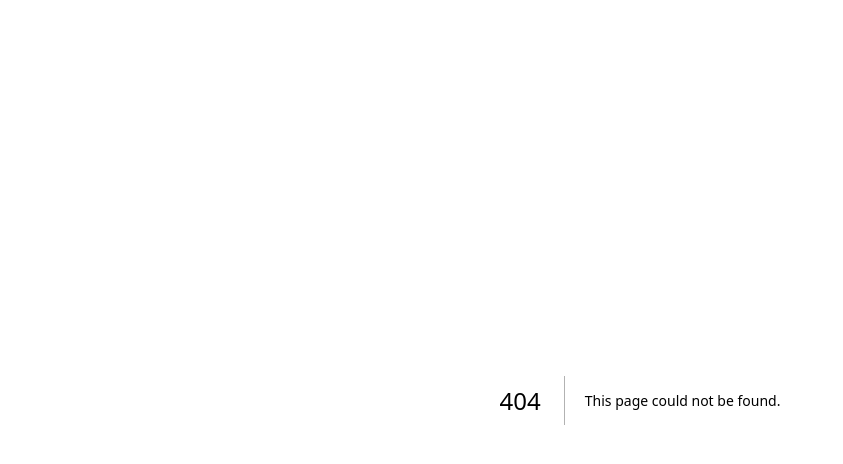
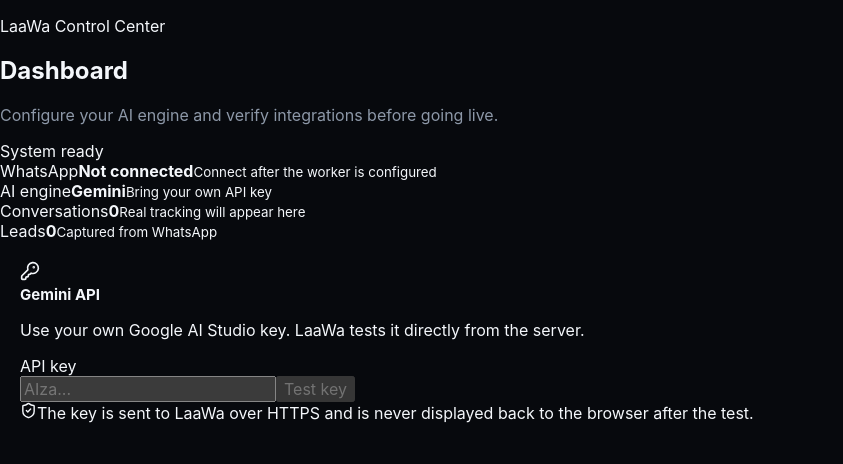
Before and after one commit to laavastudios/LaaWa, a Next.js app: page /dashboard in a window 1280 px wide. Before the commit this address had no page. Shown: the top 464 px of the page, without its empty margins (0-843 px from the left). Built offline with nearby package versions, Linux system fonts and the light colour scheme.

Commit message:
Add LaaWa dashboard Gemini key testing UI

```diff
--- /dev/null
+++ b/app/dashboard/page.tsx
@@ -0,0 +1,70 @@
+"use client";
+
+import { useState } from "react";
+import { CheckCircle2, KeyRound, Loader2, ShieldCheck, XCircle } from "lucide-react";
+
+export default function DashboardPage() {
+  const [apiKey, setApiKey] = useState("");
+  const [status, setStatus] = useState<{ ok: boolean; text: string } | null>(null);
+  const [testing, setTesting] = useState(false);
+
+  async function testGemini() {
+    setTesting(true);
+    setStatus(null);
+    try {
+      const response = await fetch("/api/settings/gemini-test", {
+        method: "POST",
+        headers: { "Content-Type": "application/json" },
+        body: JSON.stringify({ apiKey }),
+      });
+      const data = await response.json();
+      setStatus({ ok: Boolean(data.ok), text: data.ok ? data.message : data.error });
+    } catch {
+      setStatus({ ok: false, text: "Connection test failed." });
+    } finally {
+      setTesting(false);
+    }
+  }
+
+  return (
+    <main className="dashboard-page">
+      <section className="dashboard-header">
+        <div>
+          <p className="eyebrow">LaaWa Control Center</p>
+          <h1>Dashboard</h1>
+          <p className="muted">Configure your AI engine and verify integrations before going live.</p>
+        </div>
+        <div className="status-pill"><span /> System ready</div>
+      </section>
+
+      <section className="stats-grid">
+        <div className="stat-card"><span>WhatsApp</span><strong>Not connected</strong><small>Connect after the worker is configured</small></div>
+        <div className="stat-card"><span>AI engine</span><strong>Gemini</strong><small>Bring your own API key</small></div>
+        <div className="stat-card"><span>Conversations</span><strong>0</strong><small>Real tracking will appear here</small></div>
+        <div className="stat-card"><span>Leads</span><strong>0</strong><small>Captured from WhatsApp</small></div>
+      </section>
+
+      <section className="panel">
+        <div className="panel-title">
+          <div className="icon-box"><KeyRound size={20} /></div>
+          <div><h2>Gemini API</h2><p>Use your own Google AI Studio key. LaaWa tests it directly from the server.</p></div>
+        </div>
+
+        <label htmlFor="gemini-key">API key</label>
+        <div className="key-row">
+          <input id="gemini-key" type="password" value={apiKey} onChange={(e) => setApiKey(e.target.value)} placeholder="AIza..." autoComplete="off" />
+          <button onClick={testGemini} disabled={!apiKey.trim() || testing}>
+            {testing ? <><Loader2 size={17} className="spin" /> Testing...</> : "Test key"}
+          </button>
+        </div>
+
+        {status && <div className={`test-result ${status.ok ? "success" : "error"}`}>
+          {status.ok ? <CheckCircle2 size={18} /> : <XCircle size={18} />}
+          <span>{status.text}</span>
+        </div>}
+
+        <div className="security-note"><ShieldCheck size={17} /><span>The key is sent to LaaWa over HTTPS and is never displayed back to the browser after the test.</span></div>
+      </section>
+    </main>
+  );
+}
```
